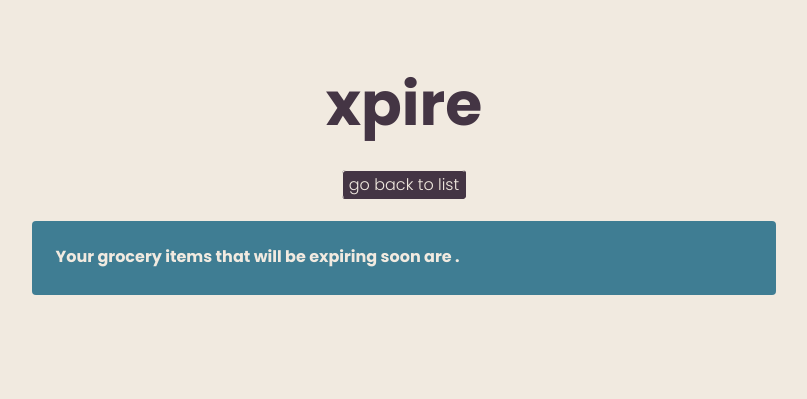
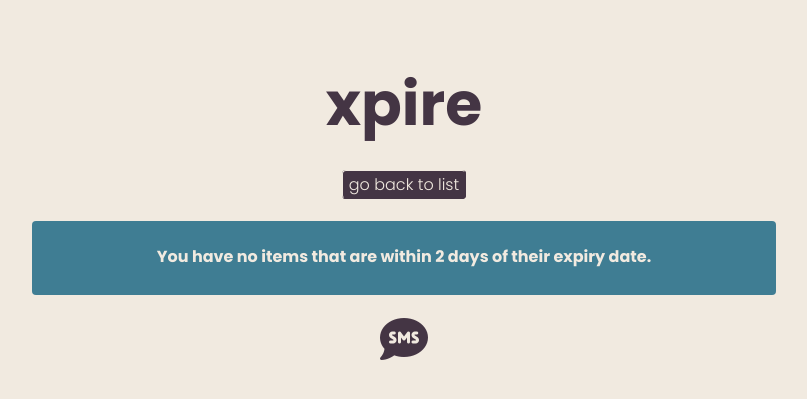
Before and after one commit to althaf11/xpire, a Flask app: page /expiry in a window 1280 px wide. Shown: the top 399 px of the page, without its empty margins (236-1043 px from the left). Run offline with Flask 2, Linux system fonts and the light colour scheme; some libraries are stand-ins or nearby versions.

Commit message:
settings and sms UI, made days prior a variable

```diff
--- a/main.py
+++ b/main.py
@@ -13,11 +13,18 @@
 
 
 items = []
+empty = []
+daysPrior = 2
 
 # Index page (now using the index.html file)
 @app.route('/')
 def index():
   return render_template('index.html', items=items)
+
+@app.route('/settings')
+def settings():
+  return render_template('settings.html')
+
 
 @app.route('/create', methods=('GET', 'POST'))
 def create():
@@ -45,7 +52,7 @@
 
 def expirybutton():
     today = date.today()
-    days = timedelta(2)
+    days = timedelta(daysPrior)
     new_date = today + days
     product = ()
     productList = []
@@ -56,8 +63,13 @@
           if i == 'expiry':
               if (datetime.strptime(item[i], '%Y-%m-%d').date()) <= new_date:
                 productList.append(product)
-    newProductList=(', '.join(productList))
-    return newProductList
+    if not productList:
+    #empty list is false
+      return "You have no items that are within " + str(daysPrior) + " days of their expiry date."
+
+    else:
+      newProductList=(', '.join(productList))
+      return "Your grocery items that are expiring within " + str(daysPrior) + " days: " + newProductList
 expirybutton()
 
 @app.route('/expiry')
--- a/static/style.css
+++ b/static/style.css
@@ -147,17 +147,7 @@
 .overall {
   color: #f1eae0;
   font-weight:300px;
-}
-
-.onlyItems {
-    color: #f1eae0;
-    font-weight:300px;
-}
-
-
-.onlyItems:hover {
-  background: #f1eae0;
-  color: #3f7d93;
+  text-align: center;
 }
 
 .defaultDrop {
@@ -169,3 +159,16 @@
   margin-top: 2%;
   margin-bottom: 2%;
 }
+
+.sendbutton {
+ color: #443544;
+ background-color: #f1eae0;
+font-size: 48px;
+border: none;
+padding: 10px;
+}
+
+.sendbutton:hover {
+  transition-duration: 0.5s;
+  color: #716071;
+ }
--- a/templates/expiry.html
+++ b/templates/expiry.html
@@ -1,5 +1,6 @@
+<script src="https://kit.fontawesome.com/6f662430f5.js" crossorigin="anonymous"></script>
+
 {% extends 'base.html' %}
-
 
 {% block content %}
 <h1>{% block title %}xpire {% endblock %}</h1>
@@ -8,7 +9,12 @@
   </div>
 <body>
   <div class="center">
-    <p><span class="overall">Your grocery items that will be expiring soon are </span> <span class="onlyItems">{{ myfunction() }}</span><span class="overall">.</span></p>
+    <p class="overall">{{ myfunction() }}</p>
   </div>
+
+<form method="post">
+  <button type="submit" name = "sendMessage" class="sendbutton"><i class='fas fa-sms'></i></button>
+</form>
+
 </body>
 {% endblock %}
--- a/templates/index.html
+++ b/templates/index.html
@@ -3,8 +3,9 @@
 {% block content %}
     <h1 class="xpireTitle">{% block title %}xpire {% endblock %}</h1>
     <nav>
-      <a href="/create" class="linkButton">add a purchased grocery item</a>
-            <a href="/remove" class="linkButton">remove a completed grocery item</a>
+      <a href="/settings" class="linkButton">settings</a>
+      <a href="/create" class="linkButton">add a purchased item</a>
+      <a href="/remove" class="linkButton">remove a completed item</a>
       <a href="/expiry" class="linkButton">what's expiring soon?</a>
     </nav>
 
```
Also changed, not shown: templates/settings.html (added, +24 -0 lines).
